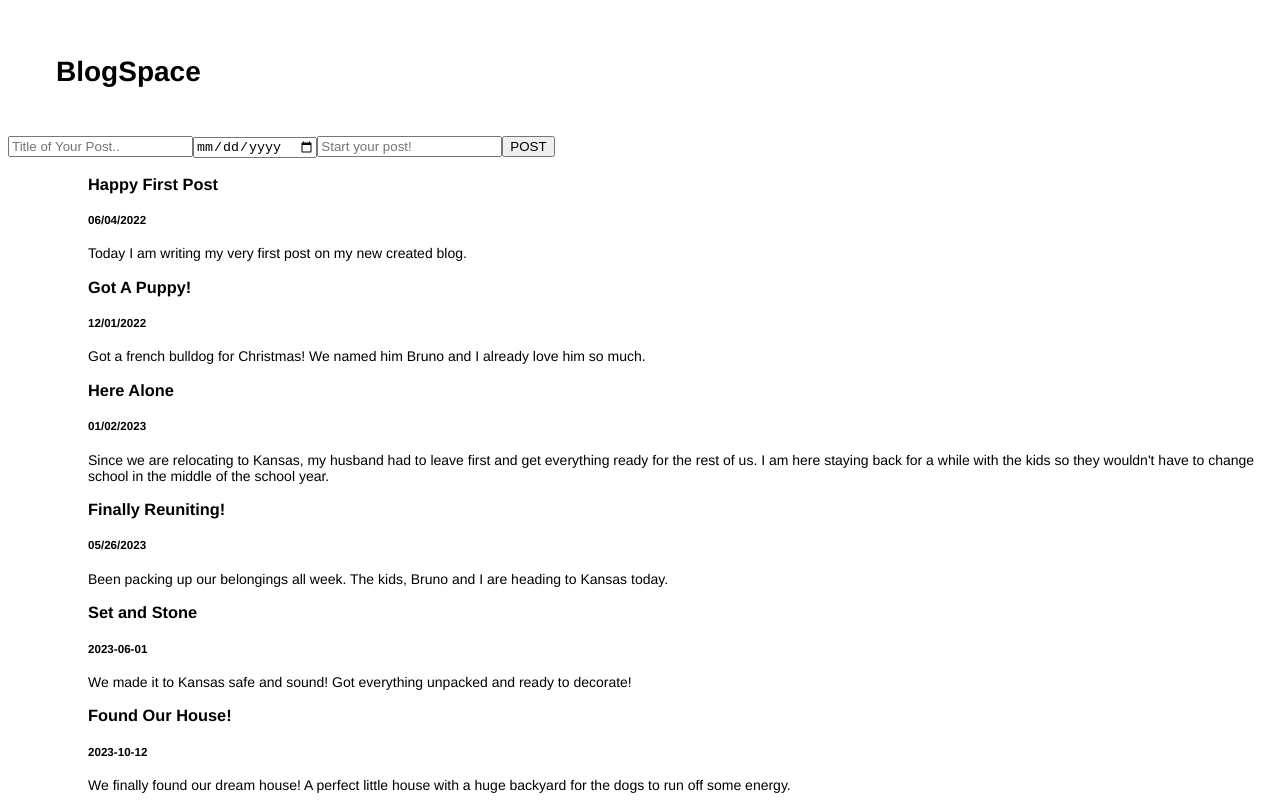
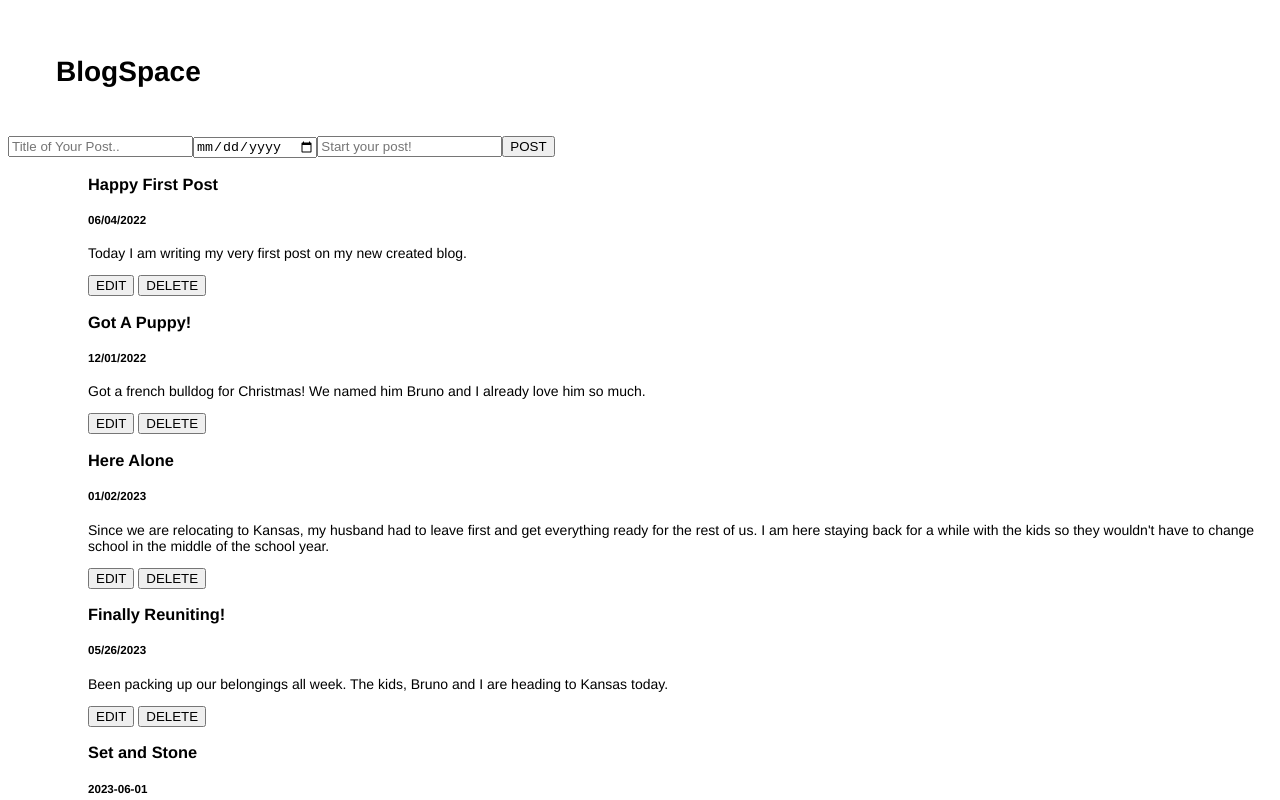
Before and after one commit to jane-stack/phase-3-blog-project, a React (Create React App) app in the folder blog-client/: page / in a window 1280 px wide. Shown: the top 800 px of the page. Built offline with nearby package versions, Linux system fonts and the light colour scheme; data requests are answered from the project's data file.

Commit message:
working on CURD delete

```diff
--- a/blog-client/src/components/Post.js
+++ b/blog-client/src/components/Post.js
@@ -1,12 +1,17 @@
 import React from "react";
 
-function Post({title, date, description}) {
+function Post({id, title, date, description}) {
+
+    function handleDeleteClick() {
+        fetch(`http://localhost:6001/blogPost/${id}`)
+    }
 
     return (
         <ul>
             <h3>{title}</h3>
             <h5>{date}</h5>
             <p>{description}</p>
+            <button>EDIT</button> <button onClick={handleDeleteClick}>DELETE</button>
         </ul>
     )
 }
```
